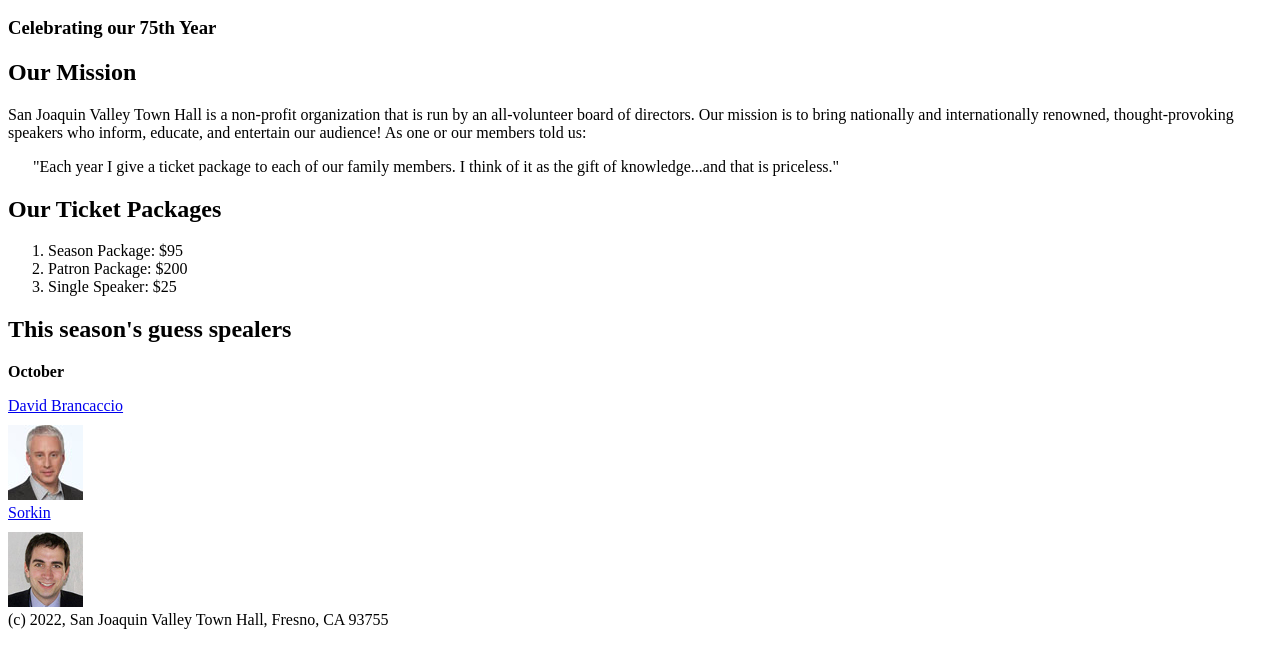
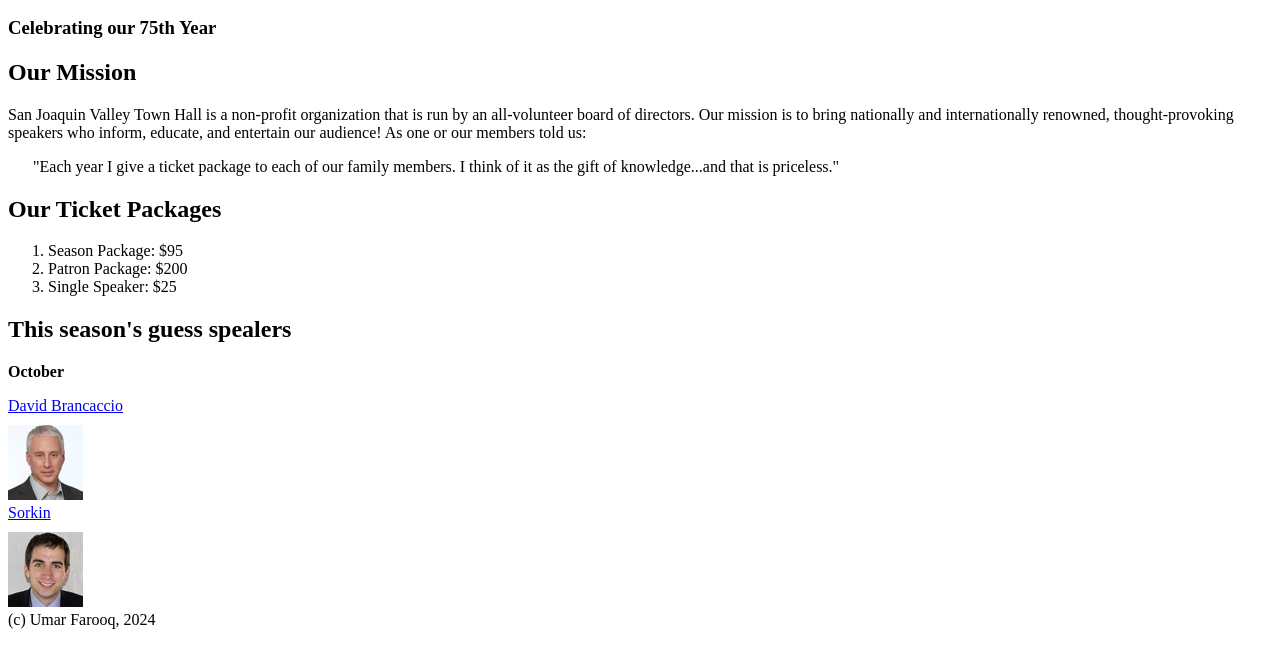
Before and after one commit to umarf2004/A05, a plain HTML site: page c3_index.html in a window 1280 px wide. Shown: the part 142-800 px from the top of the page. Drawn offline with Linux system fonts and the light colour scheme; files whose address does not match are found by name.

Commit message:
Add files via upload

```diff
--- a/c3_index.html
+++ b/c3_index.html
@@ -46,7 +46,7 @@
 
 
 	<footer>
-		(c) 2022, San Joaquin Valley Town Hall, Fresno, CA 93755
+		(c) Umar Farooq, 2024
 	</footer>
 </body>
 </html>
```
